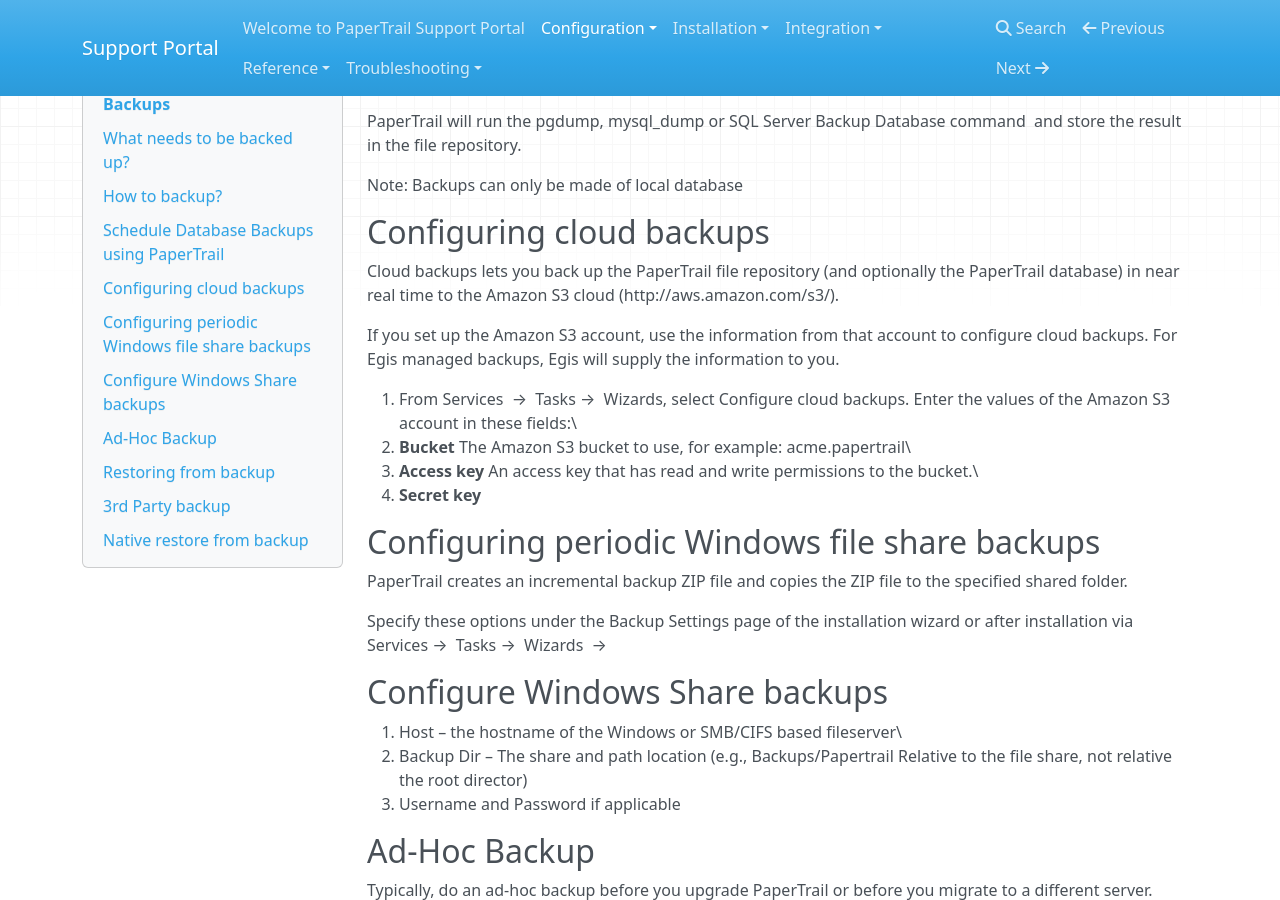
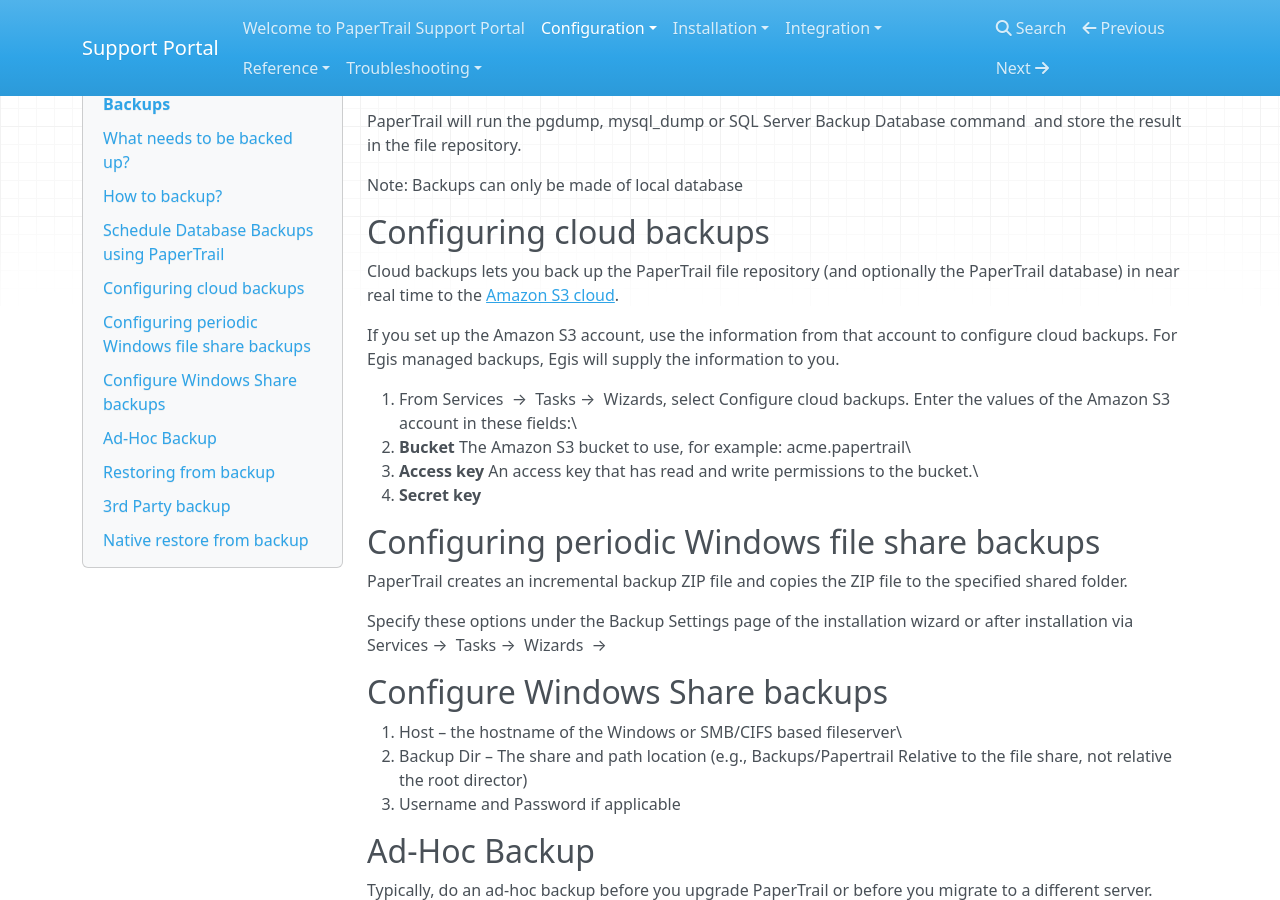
Before and after one commit to ryanegis/support-portal, an MkDocs documentation site: the page built from docs/Configuration/Backups.md, in a window 1280 px wide and 900 px high, scrolled down 717 px. Built offline with MkDocs 1.6.1, drawn with Linux system fonts in a browser that asks for light colours; nearby versions of some CDN libraries; old or Windows-style settings are respelled for this version of MkDocs.

```diff
--- a/docs/Configuration/Backups.md
+++ b/docs/Configuration/Backups.md
@@ -49,9 +49,7 @@ Note: Backups can only be made of local database
  Configuring cloud backups
 --------------------------
 
-Cloud backups lets you back up the PaperTrail file repository (and
-optionally the PaperTrail database) in near real time to the Amazon S3
-cloud (http://aws.amazon.com/s3/).
+Cloud backups lets you back up the PaperTrail file repository (and optionally the PaperTrail database) in near real time to the [Amazon S3 cloud](http://aws.amazon.com/s3/).
 
  If you set up the Amazon S3 account, use the information from that
 account to configure cloud backups. For Egis managed backups, Egis will
```
Also changed, not shown: docs/Configuration/Barcode.md (+1 -1 lines), docs/Installation/end-user-installation.md (+3 -3 lines), docs/Installation/server-installation.md (+1 -2 lines).
